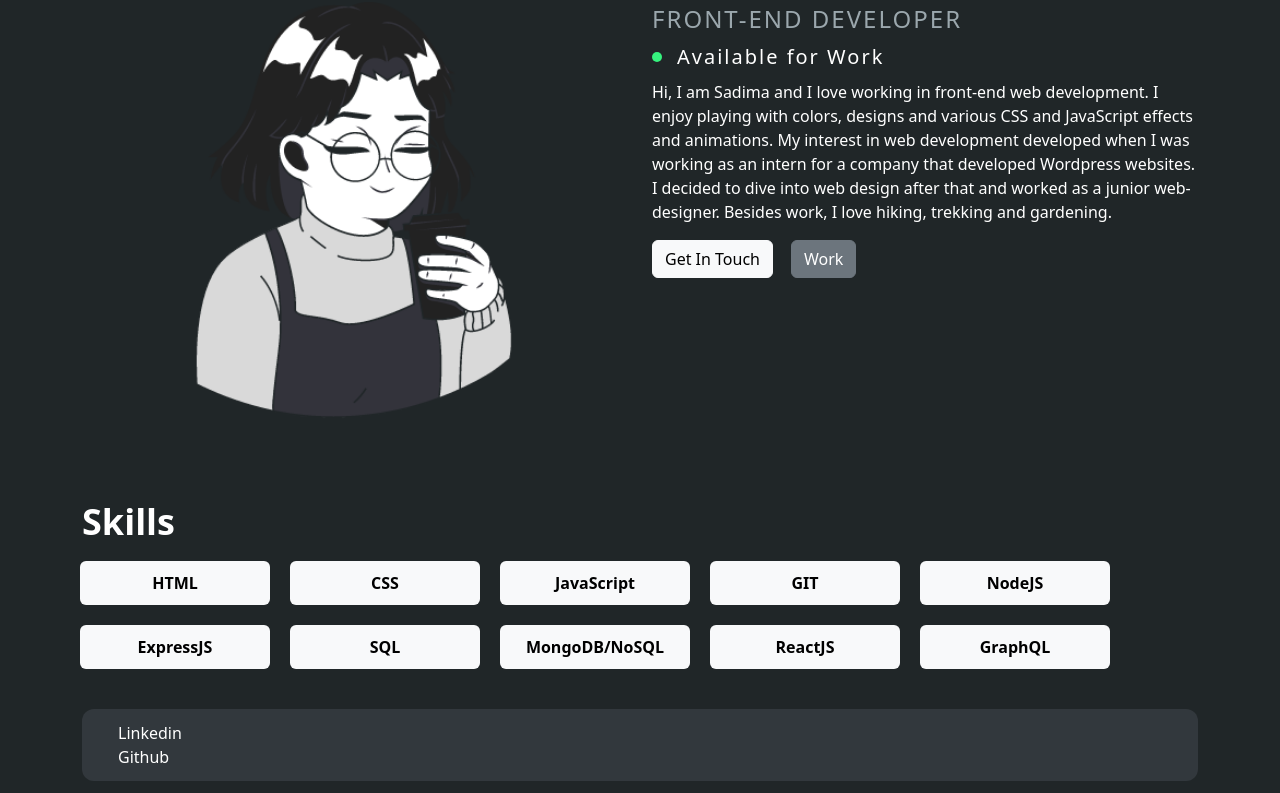
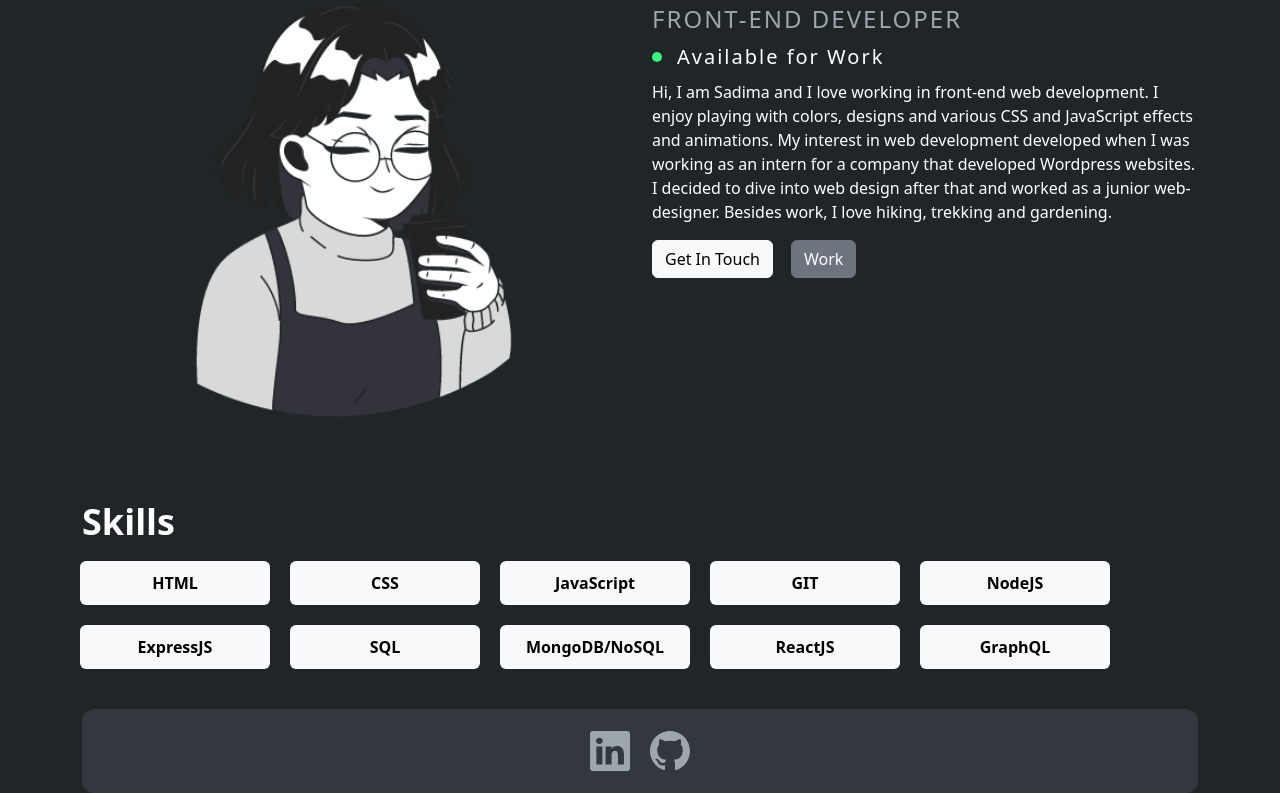
Before and after one commit to SadimaMaharjan/reactportfolio, a React (Create React App) app: page / in a window 1280 px wide. Shown: the part 316-1109 px from the top of the page. Built offline with nearby package versions, Linux system fonts and the light colour scheme.

Commit message:
added footer links

```diff
--- a/package.json
+++ b/package.json
@@ -8,8 +8,10 @@
     "@testing-library/user-event": "^13.5.0",
     "axios": "^1.4.0",
     "bootstrap": "^5.3.0",
+    "bootstrap-icons": "^1.10.5",
     "dotenv": "^16.3.1",
     "react": "17.0.2",
+    "react-bootstrap-icons": "^1.10.3",
     "react-dom": "17.0.2",
     "react-scripts": "5.0.1",
     "web-vitals": "^2.1.4"
--- a/src/App.css
+++ b/src/App.css
@@ -103,6 +103,22 @@ img.logo {
   background-color: #32383d;
   border-radius: 12px;
   padding: 12px 36px;
+  text-align: center;
+}
+
+.linkedin,
+.github {
+  display: inline-block;
+  margin: 10px;
+  position: relative;
+}
+.linkedin-icon,
+.github-icon {
+  color: #9ba7ad;
+}
+.linkedin-icon:hover,
+.github-icon:hover {
+  color: #fff;
 }
 
 @media (prefers-reduced-motion: no-preference) {
--- a/src/components/Footer.js
+++ b/src/components/Footer.js
@@ -1,10 +1,21 @@
 import React from "react";
+
+import { Linkedin } from "react-bootstrap-icons";
+import { Github } from "react-bootstrap-icons";
 
 export default function Footer() {
   return (
     <div class="footer">
-      <div>Linkedin</div>
-      <div>Github</div>
+      <div class="linkedin">
+        <a href="https://www.linkedin.com/in/sadima-maharjan/">
+          <Linkedin size={40} className="linkedin-icon" />
+        </a>
+      </div>
+      <div class="github">
+        <a href="https://github.com/SadimaMaharjan/">
+          <Github size={40} className="github-icon" />
+        </a>
+      </div>
     </div>
   );
 }
--- a/src/components/NavTabs.js
+++ b/src/components/NavTabs.js
@@ -9,7 +9,7 @@ function NavTabs({ currentPage, handlePageChange }) {
         <img
           class="logo img-fluid"
           src={require("../assets/SM.png")}
-          alt-text="logo for my portfolio"
+          alt="logo for my portfolio"
         />
       </a>
       <button
--- a/src/components/pages/About.js
+++ b/src/components/pages/About.js
@@ -6,7 +6,7 @@ export default function About() {
       <h1>About Me</h1>
       <div class="row">
         <div class="col-md-6 avatar">
-          <img src={require("../../assets/avatar.png")} />
+          <img src={require("../../assets/avatar.png")} alt="my avatar" />
         </div>
         <div class="col-md-6  description">
           <h2 class="name title">Sadima Maharjan</h2>
--- a/src/index.js
+++ b/src/index.js
@@ -3,5 +3,6 @@ import ReactDOM from "react-dom";
 import App from "./App";
 import "bootstrap/dist/css/bootstrap.min.css";
 import "bootstrap/dist/js/bootstrap";
+import "bootstrap-icons/bootstrap-icons.svg";
 
 ReactDOM.render(<App />, document.getElementById("root"));
```
Also changed, not shown: src/assets/linkedin.png (added), 1 other file (tests, documents, lock files or other folders).
